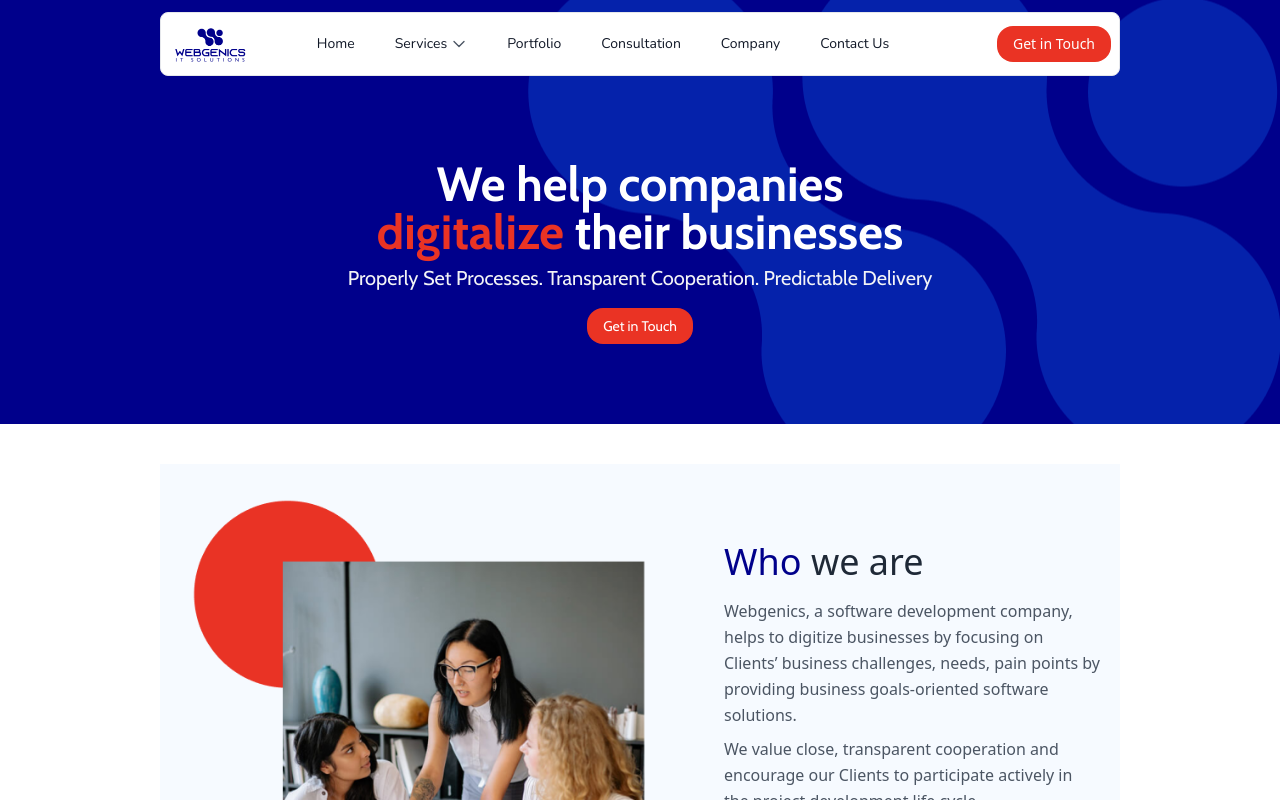
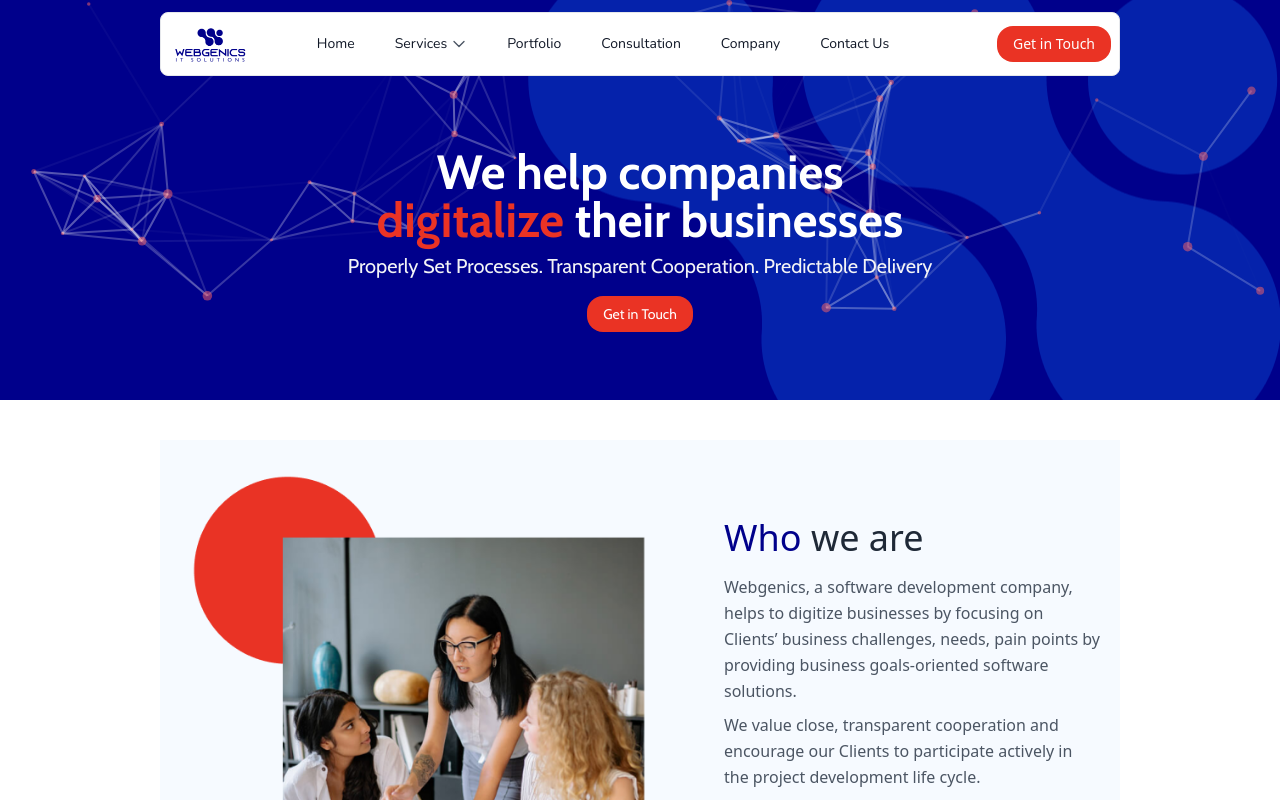
Before and after one commit to salissalmann/WebGenics-Upwork, a React (Vite) app: page / in a window 1280 px wide. Shown: the top 800 px of the page. Built offline with nearby package versions, Linux system fonts and the light colour scheme.

Commit message:
Fixes + Animation

```diff
--- a/index.html
+++ b/index.html
@@ -3,9 +3,9 @@
 
 <head>
   <meta charset="UTF-8" />
-  <link rel="icon" type="image/svg+xml" href="/vite.svg" />
+  <link rel="icon" type="image/svg+xml" href="/public//assets/LogoBlue.png" />
   <meta name="viewport" content="width=device-width, initial-scale=1.0" />
-  <title>Vite + React + TS</title>
+  <title>WebGenics</title>
   <link rel="preconnect" href="https://fonts.googleapis.com">
   <link rel="preconnect" href="https://fonts.gstatic.com" crossorigin>
   <link rel="preconnect" href="https://fonts.googleapis.com">
--- a/package.json
+++ b/package.json
@@ -19,7 +19,9 @@
     "react-dom": "^18.2.0",
     "react-intersection-observer": "^9.5.2",
     "react-router-dom": "^6.17.0",
-    "tailwindcss": "^3.3.5"
+    "react-tsparticles": "^2.12.2",
+    "tailwindcss": "^3.3.5",
+    "tsparticles": "^2.12.0"
   },
   "devDependencies": {
     "@types/react": "^18.2.15",
--- a/src/Pages/Homepage/Homepage.tsx
+++ b/src/Pages/Homepage/Homepage.tsx
@@ -1,3 +1,4 @@
+import { useCallback } from "react";
 import { motion } from "framer-motion"
 import Navigation from "../../Components/Navigation";
 import CounterSection from "../../Components/CounterSection";
@@ -9,10 +10,21 @@ import Projects from "../../Components/Projects";
 import Steps from "../../Components/Steps";
 import FAQs from "../../Components/FAQs";
 import Footer from "../../Components/Footer";
+import { loadFull } from "tsparticles";
+import { Particles } from 'react-tsparticles'
+import { Engine } from "tsparticles-engine";
 
-export default function Homepage() {
+export default function Homepage(this: any) {
+
+    const particlesInit = useCallback(async (engine: Engine) => {
+        await loadFull(engine)
+    }, [])
+
+    const particlesLoaded = useCallback(async () => { }, [])
+
     return (
         <>
+
             <motion.div
                 initial={{ y: -1000, scale: 0.5 }}
                 animate={{ y: 0, scale: 1 }}
@@ -20,8 +32,87 @@ export default function Homepage() {
             >
                 <Navigation />
             </motion.div>
+            <div className="flex flex-col items-center justify-center font-oxygen self-stretch  w-full  max-md:max-w-full bg-cover bg-center bg-no-repeat bg-[url('/assets/Cover.png')] pb-20 h-[100vh] lg:h-[50vh]">
+                <Particles
+                    className="w-full h-full relative z-1"
+                    id="tsparticles"
+                    init={particlesInit}
+                    loaded={particlesLoaded}
+                    options={{
+                        fullScreen: { enable: false },
+                        background: {
+                            color: {
+                                value: "transparent"
+                            },
+                        },
+                        fpsLimit: 60,
+                        interactivity: {
+                            events: {
+                                onClick: {
+                                    enable: false,
+                                    mode: "push",
+                                },
+                                onHover: {
+                                    enable: true,
+                                    mode: "repulse",
+                                },
+                                resize: true,
+                            },
+                            modes: {
+                                push: {
+                                    quantity: 90,
+                                },
+                                repulse: {
+                                    distance: 200,
+                                    duration: 0.4,
+                                },
+                            },
+                        },
+                        particles: {
+                            color: {
+                                value: "#FF6363",
+                            },
+                            links: {
+                                color: "#ffffff",
+                                distance: 150,
+                                enable: true,
+                                opacity: 0.5,
+                                width: 2,
+                            },
+                            collisions: {
+                                enable: true,
+                            },
+                            move: {
+                                direction: "none",
+                                enable: true,
+                                outMode: "bounce",
+                                random: false,
+                                speed: 2,
+                                straight: false,
+                            },
+                            number: {
+                                density: {
+                                    enable: true,
+                                    value_area: 800,
+                                },
+                                value: 100,
+                            },
+                            opacity: {
+                                value: 0.5,
+                            },
+                            shape: {
+                                type: "circle",
+                            },
+                            size: {
+                                random: true,
+                                value: 5,
+                            },
+                        },
+                        detectRetina: true,
+                    }}
 
-            <div className="flex flex-col items-center justify-center font-oxygen self-stretch  w-full  max-md:max-w-full bg-cover bg-center bg-no-repeat bg-[url('/assets/Cover.png')] pb-20">
+                />
+                <div className="absolute">
                     <motion.div
                         initial={{ opacity: 0 }}
                         animate={{ opacity: 1 }}
@@ -43,6 +134,7 @@ export default function Homepage() {
                             Properly Set Processes. Transparent Cooperation. Predictable Delivery
                         </p>
                     </motion.div>
+                    <div className="flex justify-center">
                         <motion.div
                             initial={{ opacity: 0 }}
                             animate={{ opacity: 1 }}
@@ -52,6 +144,8 @@ export default function Homepage() {
                                 Get in Touch
                             </button>
                         </motion.div>
+                    </div>
+                </div>
             </div >
 
             <CounterSection />
```
Also changed, not shown: 1 other file (tests, documents, lock files or other folders). Lines whose indentation alone changed are shown as unchanged.
